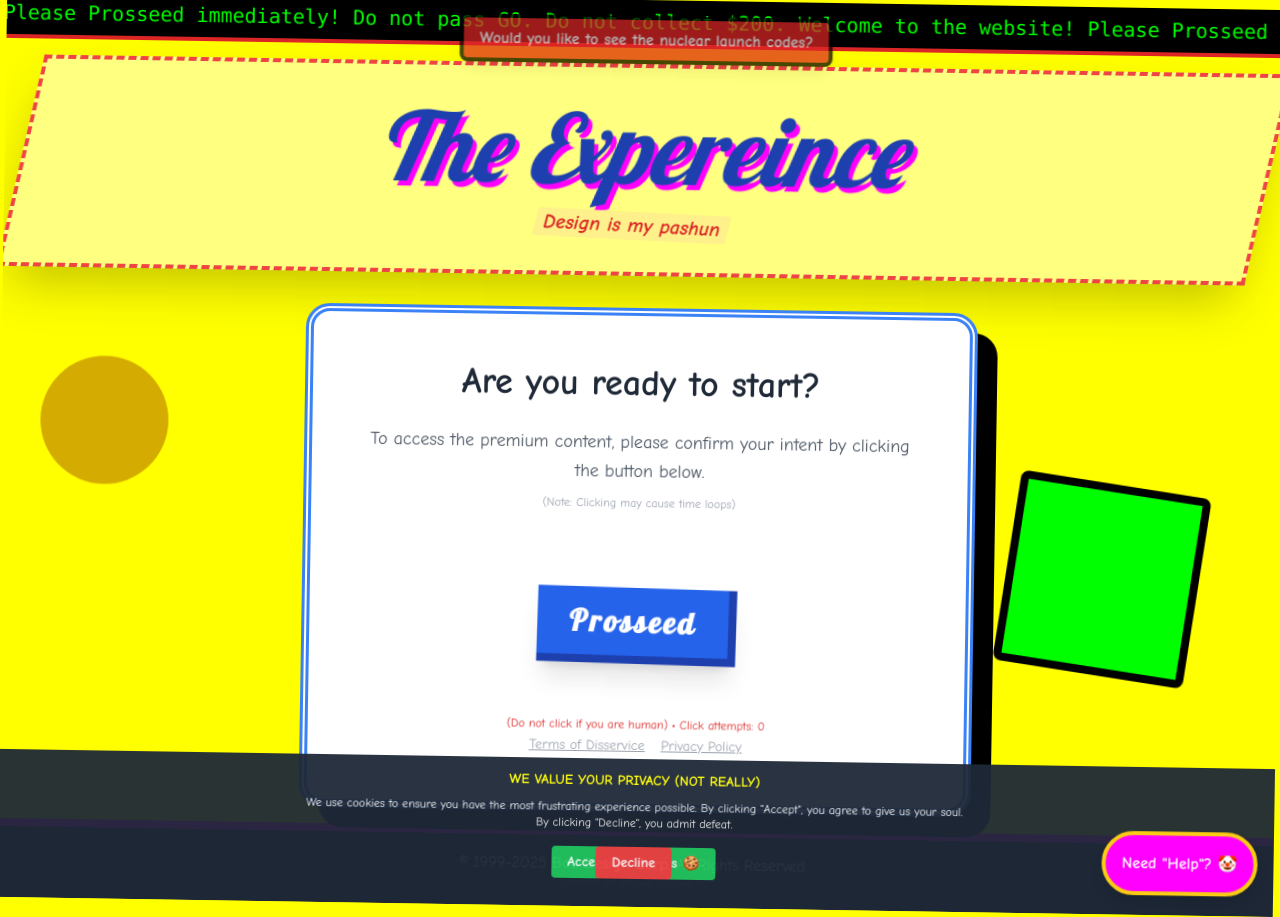
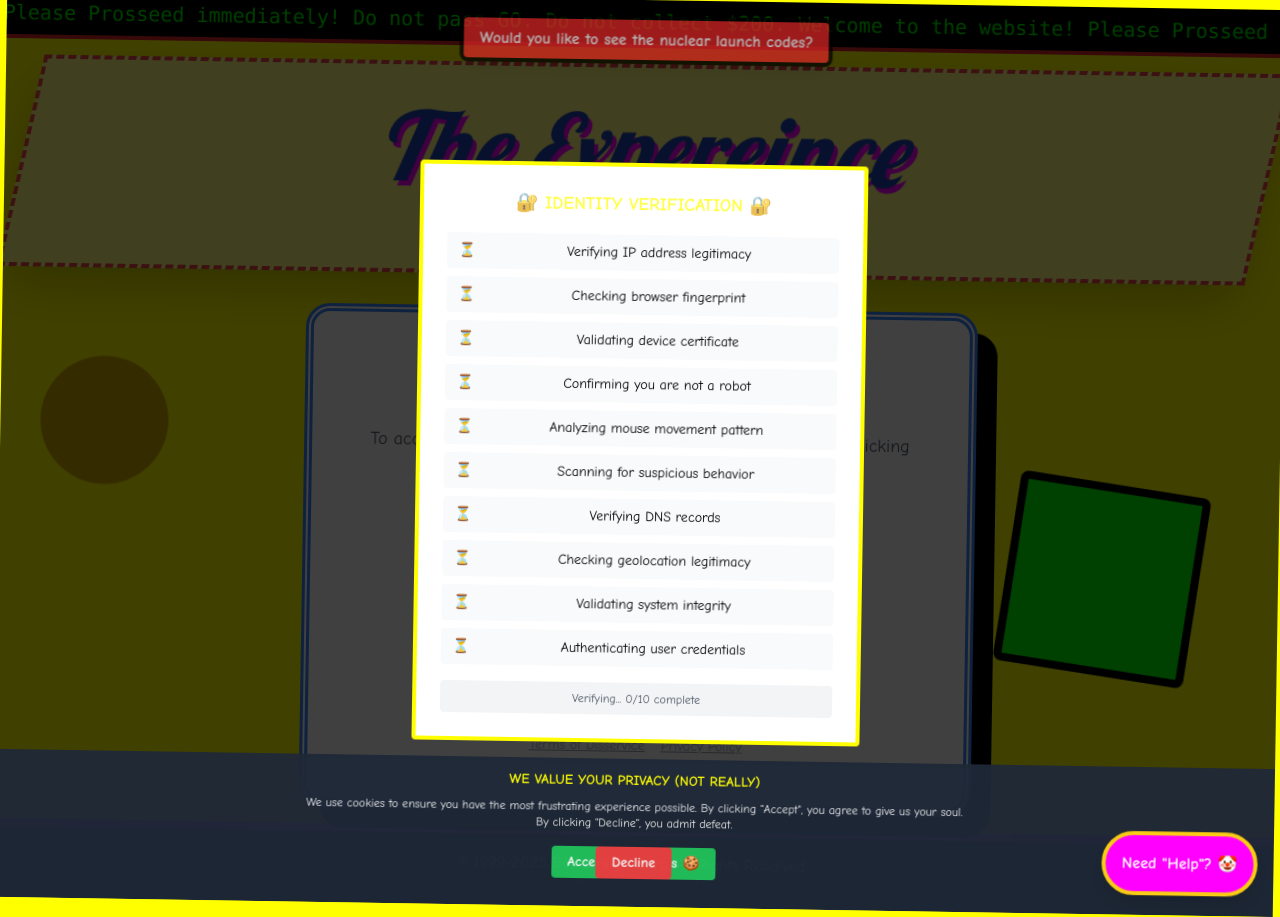
Before and after one commit to Eggmansmile/Frustrating-website-antoon, a React (Vite) app: page / in a window 1280 px wide. Built offline with nearby package versions, Linux system fonts and the light colour scheme.

Commit message:
Enhance: Much longer verification (10 checks, 12 seconds), guaranteed verification before loading, 2-4 CAPTCHAs required, 60% annoying prompts, 5% loading chance, possible double verification

```diff
--- a/components/ProsseedButton.tsx
+++ b/components/ProsseedButton.tsx
@@ -20,6 +20,8 @@ export const ProsseedButton: React.FC<ProsseedButtonProps> = ({ onProsseedAttemp
   const [clickAttempts, setClickAttempts] = useState(0);
   const [shouldShowWaitMessage, setShouldShowWaitMessage] = useState(false);
   const [showVerification, setShowVerification] = useState(false);
+  const [verificationCount, setVerificationCount] = useState(0);
+  const [requiresAction, setRequiresAction] = useState(true);
   const buttonRef = useRef<HTMLButtonElement>(null);
 
   // Randomly move button on hover sometimes
@@ -115,21 +117,23 @@ export const ProsseedButton: React.FC<ProsseedButtonProps> = ({ onProsseedAttemp
       "ERROR 404: Your motivation not found.",
       "This action is not available in your country. Recalibrating...",
       "Required field missing: Your patience. Please try again.",
+      "Error: The server is currently having a nap. Check back later.",
+      "Warning: This action may cause existential dread.",
+      "CRITICAL: The cake is a lie.",
     ];
 
-    // More aggressive annoying prompts (now 50% chance instead of 30%)
-    if (Math.random() > 0.5) {
-        // Show annoying prompt and deny the click
+    // Extremely aggressive annoying prompts (60% chance now)
+    if (Math.random() > 0.4) {
         const randomPrompt = annoyingPrompts[Math.floor(Math.random() * annoyingPrompts.length)];
         alert(randomPrompt);
         return;
     }
 
-    // Determine number of CAPTCHAs required (2-3)
-    const requiredCaptchas = Math.random() > 0.5 ? 2 : 3;
+    // Determine number of CAPTCHAs required (2-4 now, more than before)
+    const requiredCaptchas = Math.floor(Math.random() * 3) + 2; // 2-4
 
-    // Only 10% chance to actually start loading
-    if (Math.random() > 0.1) {
+    // Only 5% chance to actually start loading (reduced from 10%)
+    if (Math.random() > 0.05) {
       // Show CAPTCHA instead
       setCaptchasRequired(requiredCaptchas);
       setCaptchasCompleted(0);
@@ -138,7 +142,10 @@ export const ProsseedButton: React.FC<ProsseedButtonProps> = ({ onProsseedAttemp
       return;
     }
 
-    startLoading();
+    // Even if we get past CAPTCHAs, we need verification
+    setRequiresAction(true);
+    setShowCaptcha(false);
+    setShouldShowWaitMessage(false);
   };
 
   const handleCaptchaSuccess = () => {
@@ -146,15 +153,30 @@ export const ProsseedButton: React.FC<ProsseedButtonProps> = ({ onProsseedAttemp
     setCaptchasCompleted(newCompleted);
 
     if (newCompleted >= captchasRequired) {
-      // Show verification modal before loading
+      // All CAPTCHAs done, ALWAYS show verification before loading
       setShowCaptcha(false);
-      setShowVerification(true);
+      setShouldShowWaitMessage(false);
+      setVerificationCount(prev => prev + 1);
 
-      setTimeout(() => {
-        setShowVerification(false);
-        setShouldShowWaitMessage(false);
-        startLoading();
-      }, 3000);
+      // 30% chance to require another verification after this one
+      if (Math.random() > 0.7 && verificationCount < 2) {
+        // Show verification, then repeat
+        setShowVerification(true);
+        setTimeout(() => {
+          setShowVerification(false);
+          setShowCaptcha(true);
+          setCaptchasRequired(Math.floor(Math.random() * 2) + 1); // 1-2 more CAPTCHAs
+          setCaptchasCompleted(0);
+          setShouldShowWaitMessage(true);
+        }, 14000); // 14 seconds for verification to complete
+      } else {
+        // Show verification, then start loading
+        setShowVerification(true);
+        setTimeout(() => {
+          setShowVerification(false);
+          startLoading();
+        }, 14000); // 14 seconds for verification to complete (10 checks * 1.2 seconds)
+      }
     } else {
       // More CAPTCHAs required
       setShowCaptcha(false);
--- a/components/VerificationModal.tsx
+++ b/components/VerificationModal.tsx
@@ -12,6 +12,11 @@ export const VerificationModal: React.FC<VerificationModalProps> = ({ isVisible,
     { text: 'Validating device certificate', status: 'pending' },
     { text: 'Confirming you are not a robot', status: 'pending' },
     { text: 'Analyzing mouse movement pattern', status: 'pending' },
+    { text: 'Scanning for suspicious behavior', status: 'pending' },
+    { text: 'Verifying DNS records', status: 'pending' },
+    { text: 'Checking geolocation legitimacy', status: 'pending' },
+    { text: 'Validating system integrity', status: 'pending' },
+    { text: 'Authenticating user credentials', status: 'pending' },
   ]);
 
   useEffect(() => {
@@ -22,45 +27,51 @@ export const VerificationModal: React.FC<VerificationModalProps> = ({ isVisible,
       if (checkIndex < checks.length) {
         setChecks((prev) => {
           const newChecks = [...prev];
-          // 60% pass, 40% fail for chaos
-          newChecks[checkIndex].status = Math.random() > 0.4 ? 'pass' : 'fail';
+          // 55% pass, 45% fail for more chaos
+          newChecks[checkIndex].status = Math.random() > 0.45 ? 'pass' : 'fail';
           return newChecks;
         });
         checkIndex++;
       } else {
-        // Auto close after all checks
-        setTimeout(onClose, 1000);
+        // Wait 2 more seconds before closing (shows all results)
+        setTimeout(onClose, 2000);
         clearInterval(interval);
       }
-    }, 600);
+    }, 1200); // Each check takes 1.2 seconds
 
     return () => clearInterval(interval);
   }, [isVisible, onClose]);
 
-  if (!isVisible) return null;
+  const passCount = checks.filter((c) => c.status === 'pass').length;
+  const allDone = checks.every((c) => c.status !== 'pending');
 
   return (
     <div className="fixed inset-0 bg-black bg-opacity-75 flex items-center justify-center z-40">
-      <div className="bg-white border-4 border-pain-yellow p-6 rounded w-96">
-        <div className="text-center font-bold mb-4 text-lg text-pain-yellow">
+      <div className="bg-white border-4 border-pain-yellow p-6 rounded w-full max-w-md max-h-screen overflow-y-auto">
+        <div className="text-center font-bold mb-4 text-lg text-pain-yellow animate-pulse">
           🔐 IDENTITY VERIFICATION 🔐
         </div>
-        <div className="space-y-3">
+        <div className="space-y-2">
           {checks.map((check, index) => (
-            <div key={index} className="flex items-center gap-2">
-              <span>
+            <div key={index} className="flex items-center gap-2 text-sm p-2 rounded bg-gray-50">
+              <span className="flex-shrink-0 w-6">
                 {check.status === 'pass' && '✅'}
                 {check.status === 'fail' && '❌'}
                 {check.status === 'pending' && '⏳'}
               </span>
-              <span className="text-sm flex-1">{check.text}</span>
+              <span className="flex-1">{check.text}</span>
             </div>
           ))}
         </div>
-        <div className="mt-4 text-xs text-center text-gray-600">
-          {checks.every((c) => c.status !== 'pending')
-            ? 'Verification complete'
-            : 'Please wait...'}
+        <div className="mt-4 text-xs text-center text-gray-600 p-2 bg-gray-100 rounded">
+          {allDone ? (
+            <div className="font-bold text-pain-yellow">
+              Verification: {passCount}/{checks.length} checks passed
+              <div className="text-xs mt-1">Proceeding to loading...</div>
+            </div>
+          ) : (
+            <div>Verifying... {checks.filter((c) => c.status !== 'pending').length}/{checks.length} complete</div>
+          )}
         </div>
       </div>
     </div>
```
